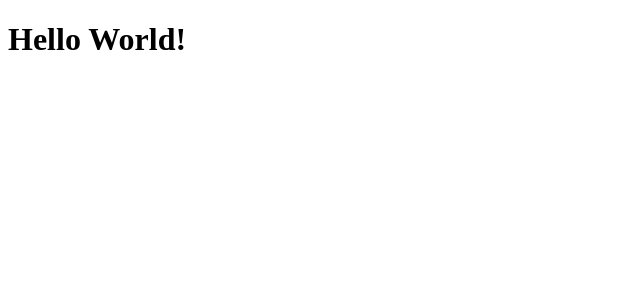
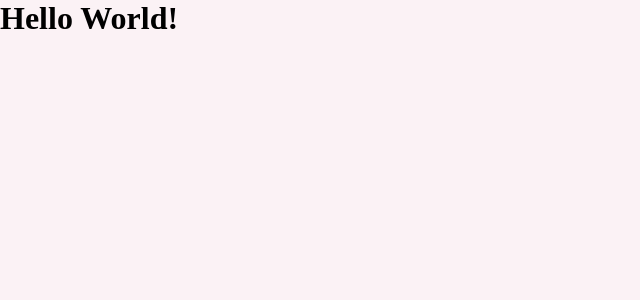
Before and after one commit to EDusik/ignite-react, a React (Create React App) app in the folder 02-dt-money/dtmoney/: page / in a window 1280 px wide. Shown: the top 300 px of the page, without its empty margins (0-640 px from the left). Built offline with nearby package versions, Linux system fonts and the light colour scheme.

Commit message:
02/01 - creating global style

```diff
--- a/02-dt-money/dtmoney/package.json
+++ b/02-dt-money/dtmoney/package.json
@@ -6,6 +6,7 @@
     "react": "^17.0.1",
     "react-dom": "^17.0.1",
     "react-scripts": "4.0.3",
+    "styled-components": "^5.2.1",
     "web-vitals": "^1.0.1"
   },
   "devDependencies": {
@@ -16,6 +17,7 @@
     "@types/node": "^12.0.0",
     "@types/react": "^17.0.0",
     "@types/react-dom": "^17.0.0",
+    "@types/styled-components": "^5.1.9",
     "typescript": "^4.1.2"
   },
   "scripts": {
--- a/02-dt-money/dtmoney/public/index.html
+++ b/02-dt-money/dtmoney/public/index.html
@@ -3,6 +3,7 @@
   <head>
     <meta charset="utf-8" />
     <meta name="viewport" content="width=device-width, initial-scale=1" />
+    <link rel="shortcut icon" href="favicon.png" type="image/image/png" />
     <title>dtmoney</title>
   </head>
   <body>
--- a/02-dt-money/dtmoney/src/App.tsx
+++ b/02-dt-money/dtmoney/src/App.tsx
@@ -1,7 +1,10 @@
+import { GlobalStyle } from "./styles/global";
+
 export function App() {
   return (
     <div className="App">
       <h1>Hello World!</h1>
+      <GlobalStyle />
     </div>
   );
 }
--- /dev/null
+++ b/02-dt-money/dtmoney/src/styles/global.ts
@@ -0,0 +1,47 @@
+import { createGlobalStyle } from "styled-components";
+
+export const GlobalStyle = createGlobalStyle`
+
+  :root {
+    --background: #FBF2F5;
+    --red: #E52E4D;
+    --blue: #5429CC;
+
+    --blue-light: #6933FF;
+
+    --text-title: #363F5F;
+    --text-body: #969CB3;
+
+    --shape: #FFFFFF;
+  }
+
+  * {
+    margin: 0px;
+    padding: 0;
+    box-sizing: border-box;
+  }
+
+  html {
+    @media (max-width: 1080px) {
+      font-size: 93.75%;
+    }
+
+    @media (max-width: 720px) {
+      font-size: 87.5%;
+    }
+  }
+
+  body {
+    background: var(--background);
+    -webkit-font-smoothing: antialiased;
+  }
+
+  button {
+    cursor: pointer;
+  }
+
+  [disabled] {
+    opacity: 0.6;
+    cursor: not-allowed;
+  }
+`
```
Also changed, not shown: 1 other file (tests, documents, lock files or other folders).
